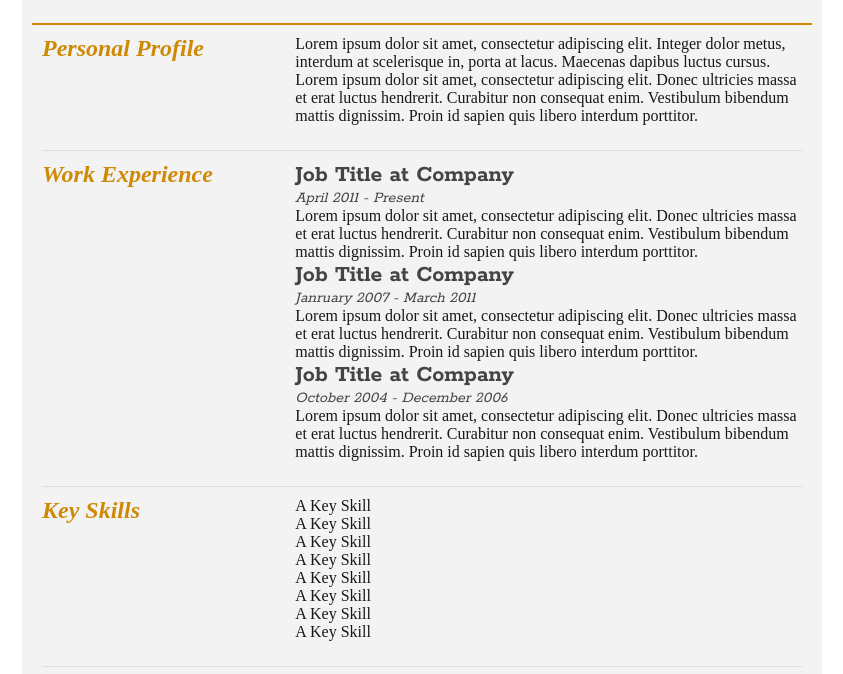
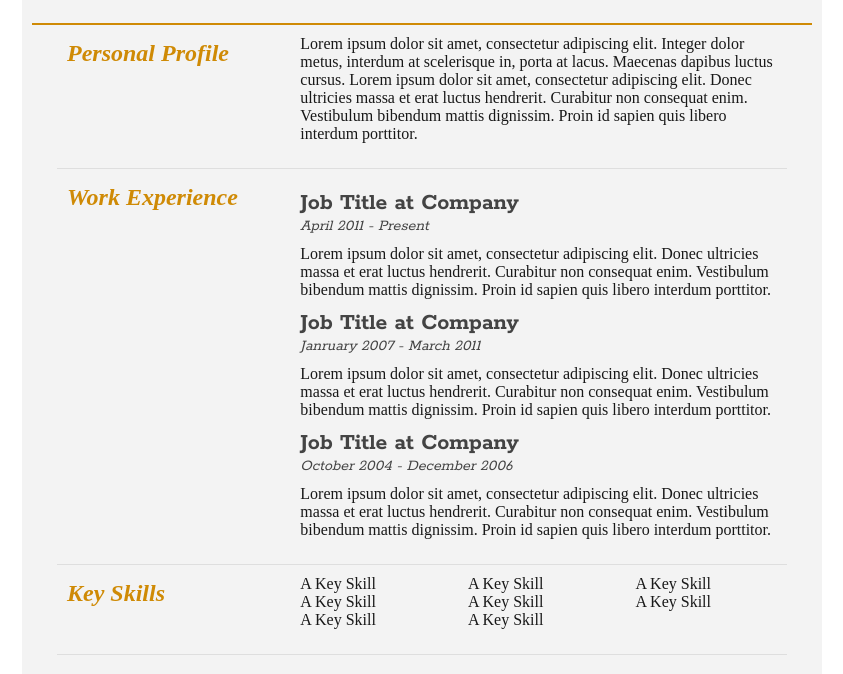
Before and after one commit to rodrigoLui/Curriculum-Vitae, a plain HTML site: page index.html in a window 1280 px wide. Shown: the part 165-839 px from the top of the page, without its empty margins (218-1061 px from the left). Drawn offline with Linux system fonts and the light colour scheme.

Commit message:
pequenos ajustes

```diff
--- a/style.css
+++ b/style.css
@@ -74,12 +74,13 @@ a{
 	grid-template-areas: "e d"
 						 "l l";
 
-	padding: 0 10px;
+	padding: 0 25px;
 }
 
 .sectionTitle{
 	grid-area: e;
-	padding-top: 10px;
+	padding-top: 15px;
+	padding-left: 10px;
 	color: var(--corTopicoDivisor);
 	font-style: italic;
 }
@@ -93,10 +94,16 @@ a{
 h2{
 	color: var(--corTitulo-subTitulo);
 	font-family: var(--fontTitulo);
+	padding-top: 10px;
 }
 
 .subDetails{
 	color: var(--corTitulo-subTitulo);
 	font-family: var(--fontTitulo);
 	font-style: italic;
+	padding-bottom: 10px;
 }
+
+.keySkills{
+	columns: 3;
+}
```
